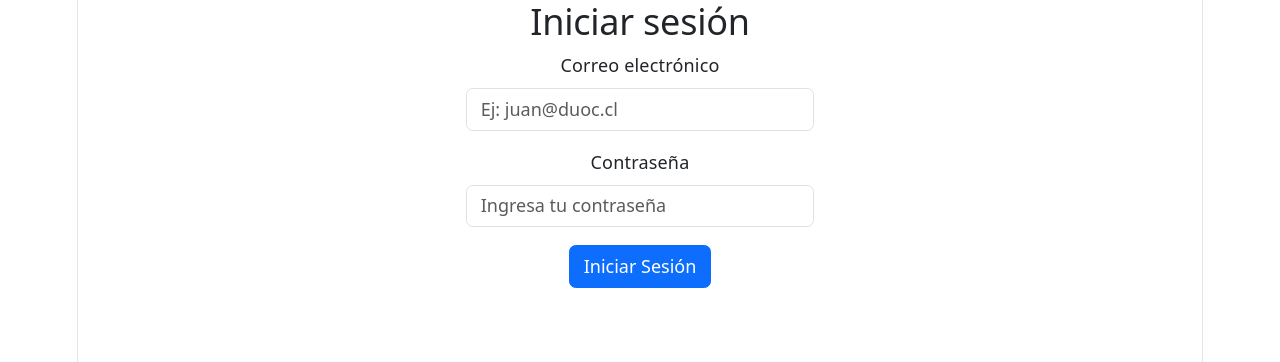
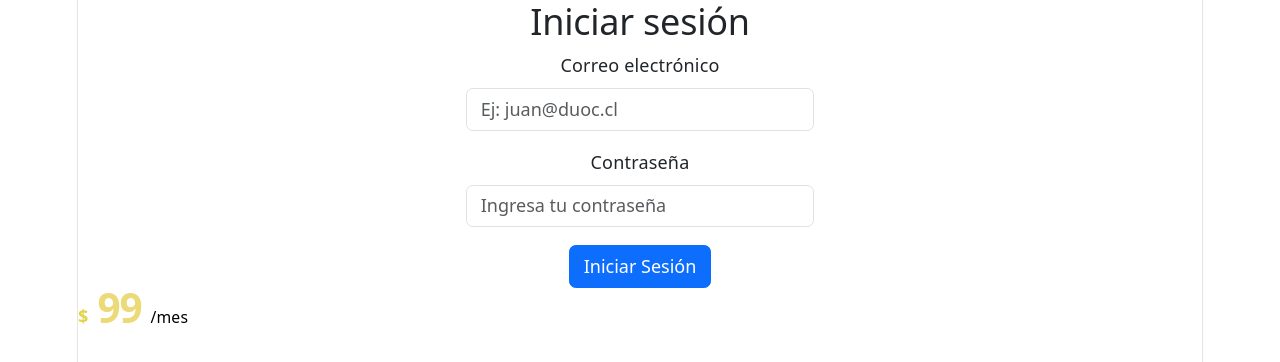
Before and after one commit to isii-iq/NutriVida, a React (Vite) app: page / in a window 1280 px wide. Shown: the top 362 px of the page. Built offline with nearby package versions, Linux system fonts and the light colour scheme.

Commit message:
Atomo Precio

```diff
--- a/src/App.css
+++ b/src/App.css
@@ -182,3 +182,30 @@
     border-right-color: var(--border);
   }
 }
+
+
+.precio {
+  display: inline-flex;
+  align-items: baseline;
+  gap: 0.50rem;
+  font-family: system-ui, -apple-system, sans-serif;
+  color: #ebda77;
+}
+
+.precio-simbolo {
+  font-size: 1rem;
+  font-weight: 600;
+  color: #e2d349;
+}
+
+.precio-valor {
+  font-size: 2.25rem;
+  font-weight: 800;
+  line-height: 1;
+  letter-spacing: -0.03em;
+}
+
+.precio-periodo {
+  font-size: 0.875rem;
+  color: #000000;
+}
--- a/src/App.jsx
+++ b/src/App.jsx
@@ -1,10 +1,21 @@
+
+import "./App.css";
+import Precio from "./components/atoms/Precio";
 import FormularioInicioSesion from "./components/organisms/FormularioInicioSesion";
 import { BrowserRouter, Routes, Route } from "react-router-dom";
 
 
+
+
+
 function App() {
   return (
+
+    <>
     <FormularioInicioSesion />
+
+    <Precio valor="99" periodo="mes" />
+    </>
   );
 }
 
--- /dev/null
+++ b/src/components/atoms/Precio.jsx
@@ -0,0 +1,12 @@
+
+function Precio({ valor, moneda = "$", periodo, oferta }) {
+  return (
+    <div className="precio">
+      <span className="precio-simbolo">{moneda}</span>
+      <span className="precio-valor">{valor}</span>
+      {periodo && <span className="precio-periodo">/{periodo}</span>}
+    </div>
+  );
+}
+
+export default Precio;
--- a/src/components/organisms/FormularioInicioSesion.jsx
+++ b/src/components/organisms/FormularioInicioSesion.jsx
@@ -1,6 +1,7 @@
 import { Container, Row, Col, Form } from "react-bootstrap";
 import CampoFormulario from "../molecules/CampoFormulario";
 import Boton from "../atoms/Boton";
+
 
 function FormularioInicioSesion() {
 
```
